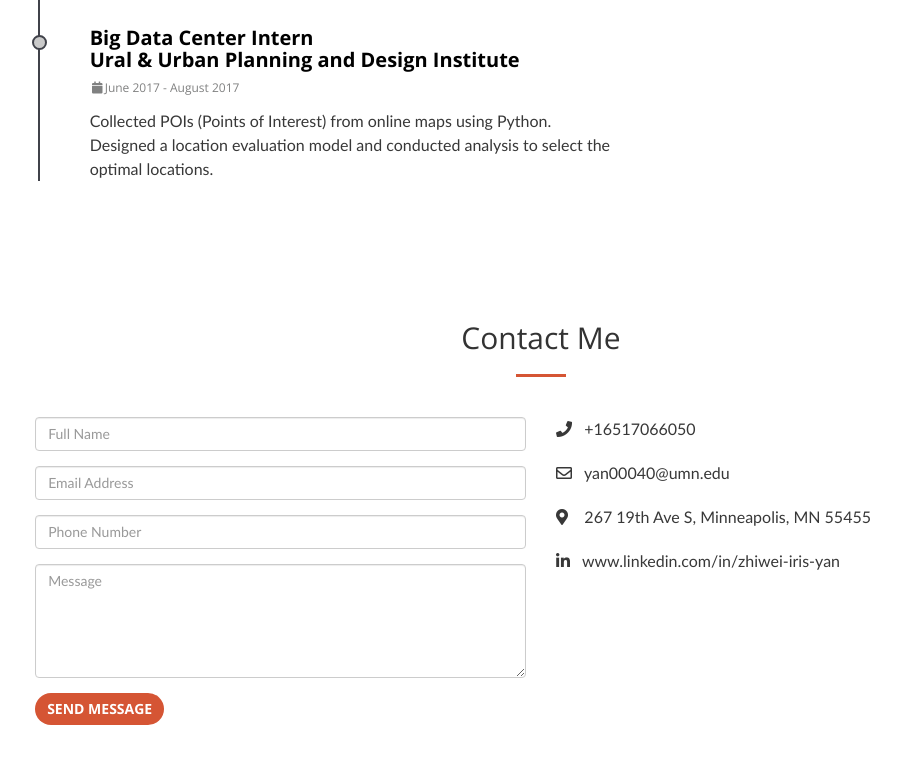
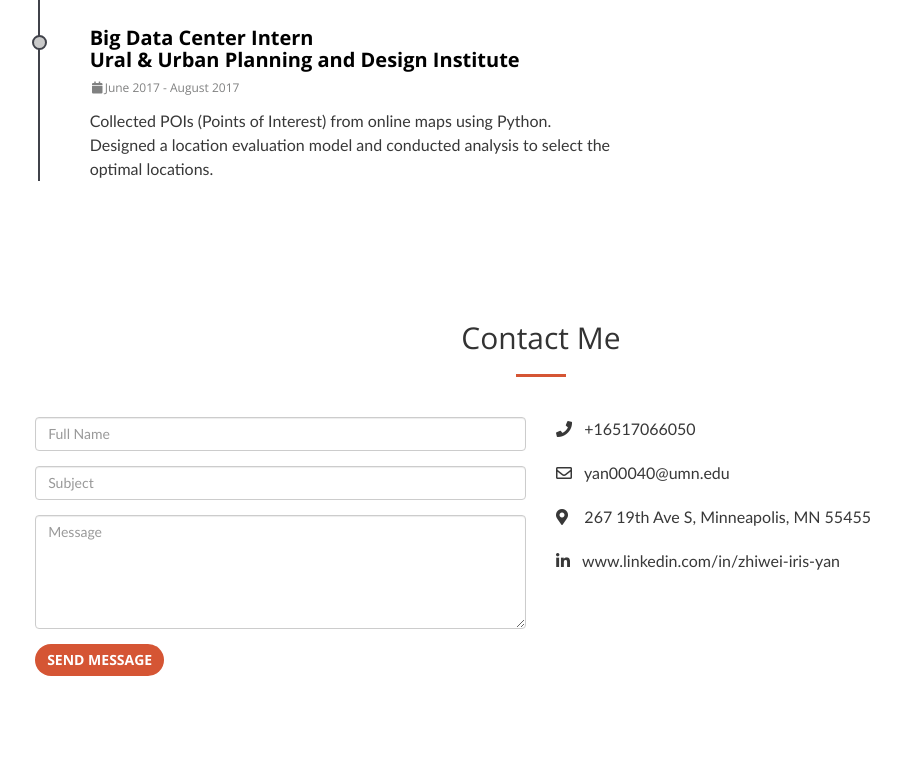
Before and after one commit to IrisZhiweiYan/IrisZhiweiYan.github.io, a plain HTML site: page index.html in a window 1280 px wide. Shown: the part 2655-3418 px from the top of the page, without its empty margins (99-1000 px from the left). Drawn offline with nearby package versions, Linux system fonts and the light colour scheme; some packages are replaced by stand-ins of ours.

Commit message:
Update index.html
Update send email part

```diff
--- a/index.html
+++ b/index.html
@@ -248,8 +248,8 @@
         </div>
         <div class="container-fluid">
             <div class="col-lg-5 col-lg-offset-1 col-md-6 col-sm-6 comment-agile1" data-aos="flip-left" style="margin-top:20px">
-                <form action="sendmail.php" method="post">
 
+                <form>
                     <div class="control-group form-group">
                         <div class="controls">
                             <input type="text" class="form-control" id="name" placeholder="Full Name" required="">
@@ -257,15 +257,22 @@
                         </div>
                     </div>
 
-                    <div class="control-group form-group">
+                    <!--div class="control-group form-group">
                         <div class="controls">
                             <input type="email" class="form-control" id="email" placeholder="Email Address" required="">
                         </div>
-                    </div>
+                    </div-->
+
+                    <!--div class="control-group form-group">
+                        <div class="controls">
+                            <input type="text" class="form-control" id="name1" placeholder="Phone Number" required="">
+                            <p class="help-block"></p>
+                        </div>
+                    </div-->
 
                     <div class="control-group form-group">
                         <div class="controls">
-                            <input type="text" class="form-control" id="name1" placeholder="Phone Number" required="">
+                            <input type="text" class="form-control" id="subject" placeholder="Subject" required="">
                             <p class="help-block"></p>
                         </div>
                     </div>
@@ -276,7 +283,7 @@
                         </div>
                     </div>
 
-                    <button type="submit" class="btn btn-primary">Send Message</button>
+                    <button onclick="sendMail(); return false" class="btn btn-primary">Send Message</button>
                 </form>
             </div>
             <div class="col-lg-5 col-md-6 col-sm-6 comment-agile2" data-aos="flip-right" style="margin-top:20px">
@@ -289,11 +296,12 @@
         </div>
     </section>
 
+    <!--the web browser invokes the email client to send the form submission -->
     <script>
         function sendMail() {
             var link = "mailto:yan00040@umn.com"
                 + "?cc=irisgogo.yan@gmail.com"
-                + "&subject=" + escape("Message from"+document.getElementById('name').value)
+                + "&subject=" + escape("Message from "+document.getElementById('name').value+": "+document.getElementById('subject').value)
                 + "&body=" + escape(document.getElementById('message').value)
             ;
 
```
